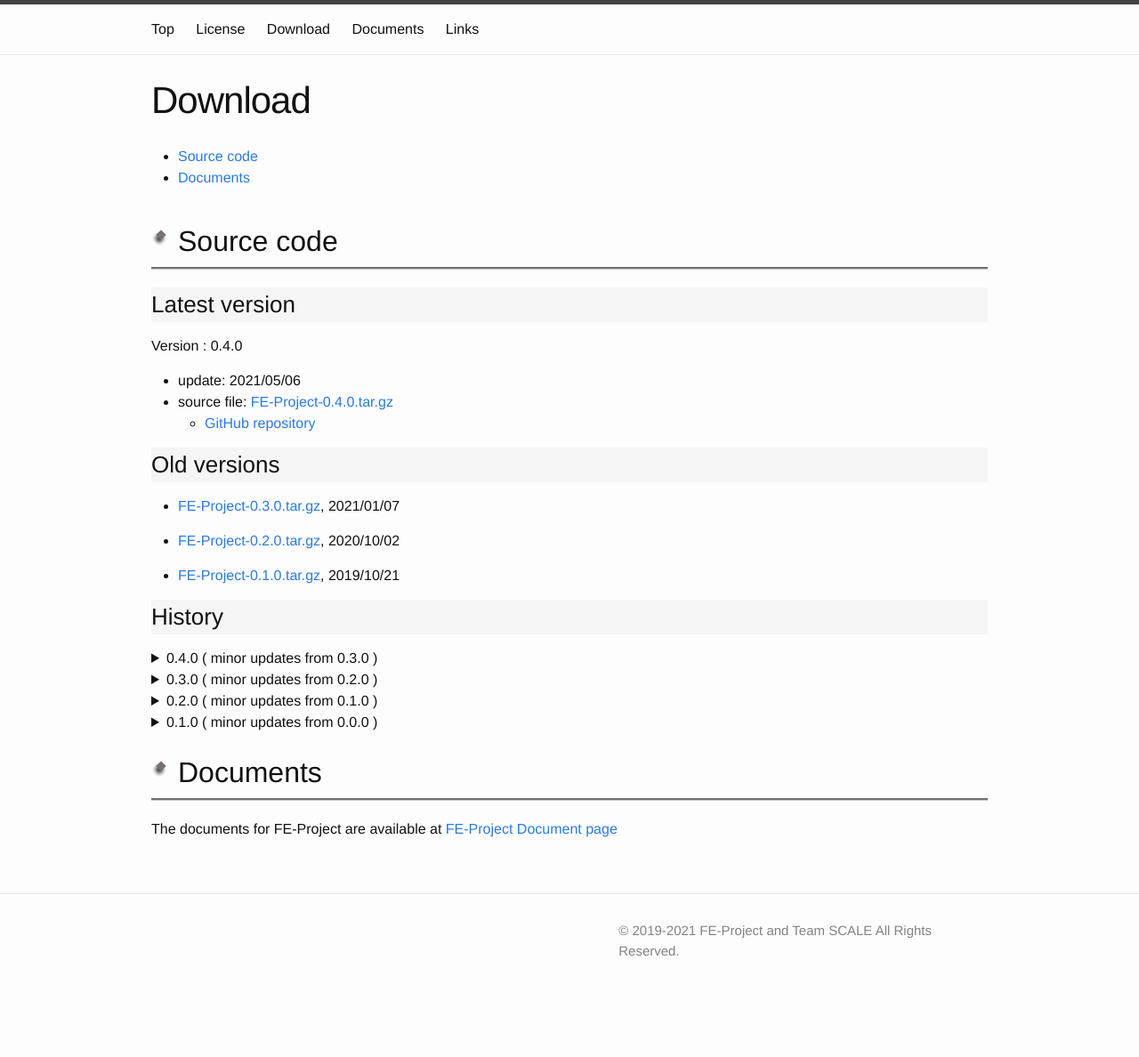
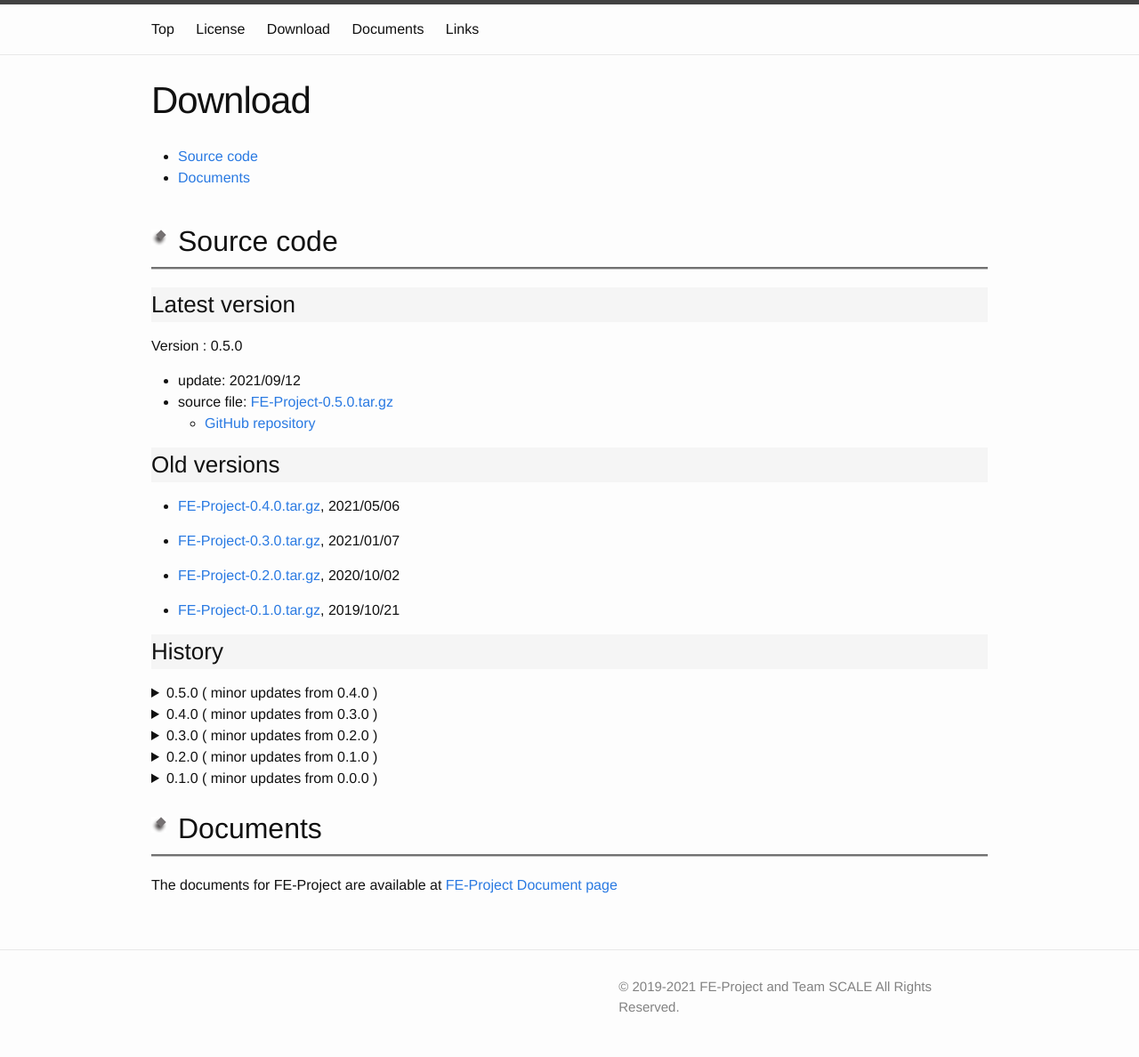
Before and after one commit to ywkawai/FE-Project_web, a Jekyll site: the page built from download/index.md, in a window 1280 px wide. Shown: the whole page at 89% size. Built offline with Jekyll 4.4.1, drawn with Linux system fonts in a browser that asks for light colours; before the commit the page ends 1125 px from its top, so only the background shows below that.

Commit message:
Update documentation files for a release of v0.5.0.

```diff
--- a/_data/currentversion.yml
+++ b/_data/currentversion.yml
@@ -1,2 +1,2 @@
-version: 0.4.0
-update: 2021/05/06
+version: 0.5.0
+update: 2021/09/12
--- a/_data/oldversions.yml
+++ b/_data/oldversions.yml
@@ -1,3 +1,7 @@
+- name: FE-Project-0.4.0
+  oldname:
+  date: 2021/05/06
+
 - name: FE-Project-0.3.0
   oldname:
   date: 2021/01/07
```
Also changed, not shown: _data/history.yml (+18 -0 lines).
